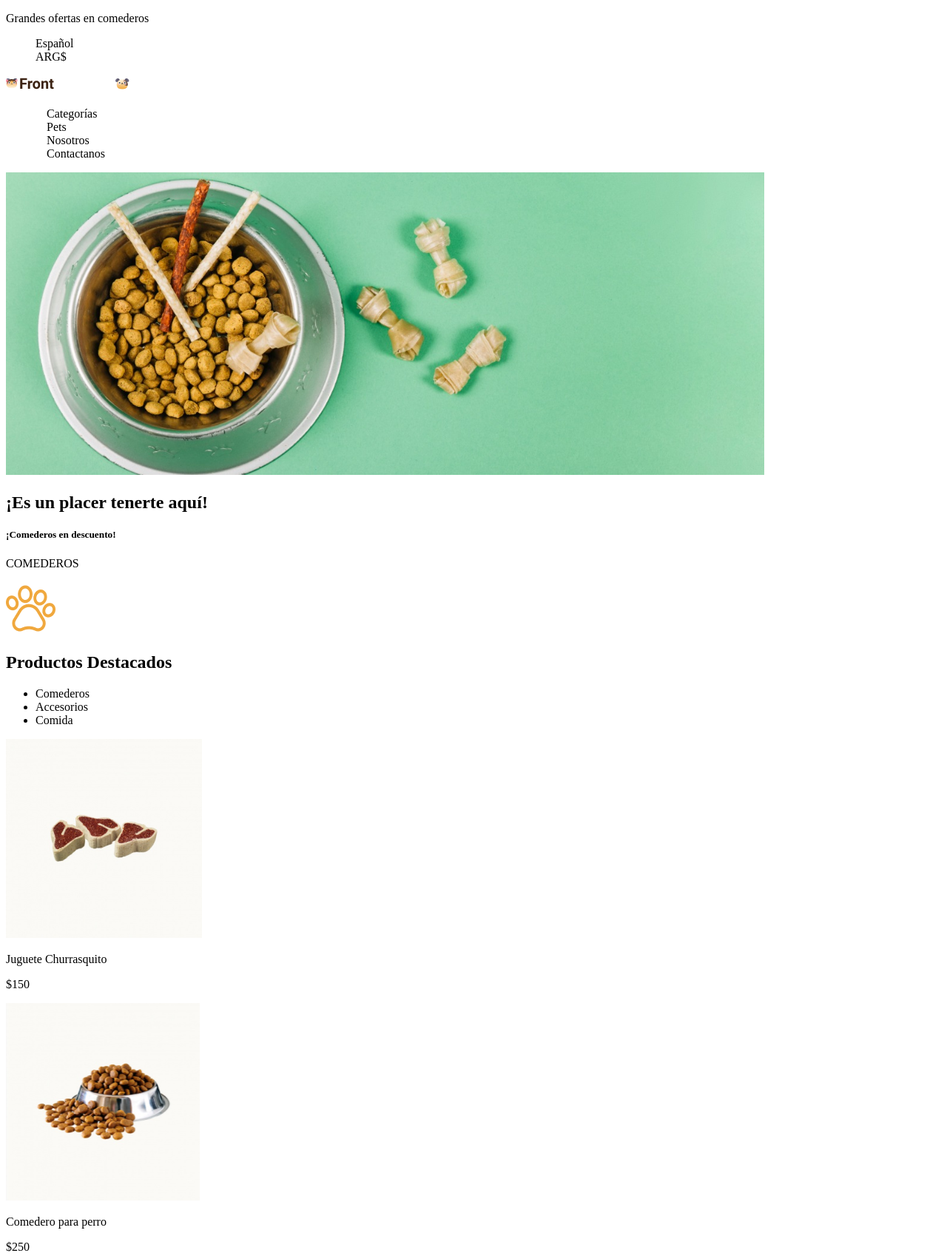
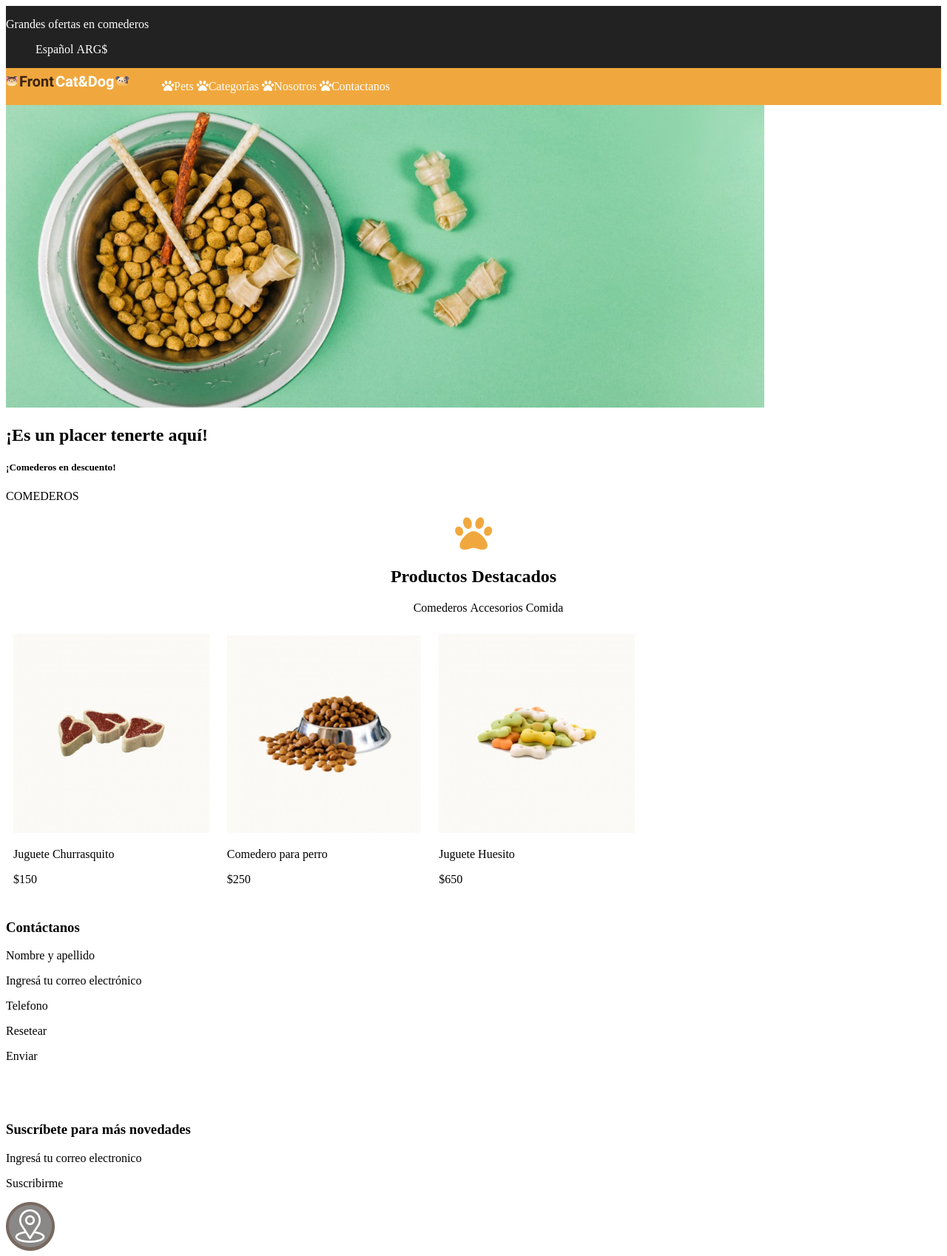
Before and after one commit to LeonardoAbril/FrontEnd_I, a plain HTML site: page ROOT_PetShop/index.html in a window 1280 px wide. Shown: the top 1698 px of the page at 74% size. Drawn offline with Linux system fonts and the light colour scheme.

Commit message:
V2 CV Leonardo y PetShop

```diff
--- a/ROOT_CV _Leo/css/styles.css
+++ b/ROOT_CV _Leo/css/styles.css
@@ -29,18 +29,20 @@ header ul li i{
 body{
     font-family:'Source Code Pro', monospace;
     font-size:medium;
+    background-color: white;
+    font-size: 20px;
 }
 
 h2{
+    background-color: rgb(206, 229, 245);
     display:block;
     margin:auto;
+    text-transform: capitalize;
 }
 
 dd {
-    margin-left: 100px;
+    margin-left: 130px;
 }
-
-
 
 footer{
     background-image: url("../img/Fondo_abs_Azul.jpg");
@@ -49,6 +51,15 @@ footer{
     font-family:'Exo', sans-serif;
     font-weight:bold;
     Color: rgb(15, 1, 1);
-    text-transform:capitalize;
+    font-size: 20px;
     text-align: center;
 }
+
+.fa-linkedin{
+    font-size: 50px;
+    padding-right: 30px;
+}
+
+.fa-instagram-square{
+    font-size: 50px;
+}
--- /dev/null
+++ b/ROOT_PetShop/css/styles.css
@@ -0,0 +1,46 @@
+header .ofertas{
+    background-color: #222222;
+    color: white;
+}
+
+header .ofertas > nav{
+    display: inline-block;
+}
+
+header .ofertas > nav > ul > li{
+    display: inline-block;
+}
+
+header .catDog{
+    background-color: #F0A83E;
+    color: white;
+
+}
+
+header .catDog > nav{
+    display: inline-block;
+}
+
+header .catDog > nav > ul > li{
+    display: inline-block;
+}
+
+main .productosDestacados{
+    text-align: center;
+}
+
+main .productosDestacados > i{
+    color: #F0A83E;
+    font-size: 50px;
+}
+
+main .productosDestacados > nav > ul > li{
+    display: inline-block;
+}
+
+.tarjetasDeProductos > div{
+    display: inline-block;
+    padding: 10px;
+    align-items: center;
+
+}
--- a/ROOT_PetShop/index.html
+++ b/ROOT_PetShop/index.html
@@ -5,39 +5,41 @@
     <meta http-equiv="X-UA-Compatible" content="IE=edge">
     <title>FromCat&Dog</title>
     <meta name="description" content="Roughly 155 characters">
+    <link rel="stylesheet" href="https://cdnjs.cloudflare.com/ajax/libs/font-awesome/5.15.3/css/all.min.css">
+    <link rel="stylesheet" href="css/styles.css">
 </head>
 <body>
     <header>
-    <section>
+        <section class = "ofertas">
+            <nav>
                 <p>Grandes ofertas en comederos</p>
-        <nav>
                 <ul type="none">
                     <li>Español</li>
                     <li>ARG$</li>
                 </ul>
             </nav>
         </section>
-    <section>
+        <section class = "catDog">
             <img src="img/LogoHeader.png", alt="logo FrontCat&Dog">
             <nav>
                 <ul type="none">
-                <li><img src="img/pawprint 1.png", alt="icono huella de perro"><a href="#"></a>Categorías</li>
-                <li><img src="img/pawprint 1.png", alt="icono huella de perro"><a href="#"></a>Pets</li>
-                <li><img src="img/pawprint 1.png", alt="icono huella de perro"><a href="#"></a>Nosotros</li>
-                <li><img src="img/pawprint 1.png", alt="icono huella de perro"><a href="#"></a>Contactanos</li>
+                    <li><i class="fas fa-paw"></i><a href="#"></a>Pets</li>
+                    <li><i class="fas fa-paw"></i><a href="#"></a>Categorías</li>
+                    <li><i class="fas fa-paw"></i><a href="#"></a>Nosotros</li>
+                    <li><i class="fas fa-paw"></i><a href="#"></a>Contactanos</li>
                 </ul>
             </nav>
         </section>
     </header>
     <main>
-        <section id="banner">
+        <section class ="banner">
             <img wigth="1024", height ="409" src="img/comida_perro.png", alt="Plato de comida para perro">
                 <h2>¡Es un placer tenerte aquí!</h2>
                 <h5>¡Comederos en descuento!</h5>
                 <p>COMEDEROS</p>
         </section>
-        <section id = "Productos Destacados">
-            <img wigth="67", height ="71" src="img/Paw_print.jpg", alt="Imagen de una huella de perro">
+        <section class = "productosDestacados">
+            <i class="fas fa-paw"></i>
             <h1>Productos Destacados</h1>
             <nav>
                 <ul>
@@ -47,7 +49,7 @@
                 </ul>
             </nav>
         </section>
-        <section id="tarjetas de productos">
+        <section class ="tarjetasDeProductos">
             <div>
                 <img wigth="265", height ="268.86" src="img/Jug_churrasquito.jpg", alt="Imagen juguete churrasquito">
                 <p>Juguete Churrasquito</p>
@@ -64,7 +66,7 @@
                 <p>$650</p>
             </div>
         </section>
-        <section id='Formulario contactanos'>
+        <section class ='Formulario contactanos'>
             <h3>Contáctanos</h3>
             <p>Nombre y apellido</p>
             <p>Ingresá tu correo electrónico</p>
@@ -72,31 +74,31 @@
             <p>Resetear</p>
             <p>Enviar</p>
         </section>
-        <section id="Suscribcion">
+        <section class ="Suscribcion">
             <img src="img/enviar-correo 1.png", alt ="imagen de un email en movimiento"><h3>Suscríbete para más novedades</h3>
             <p>Ingresá tu correo electronico</p>
             <p>Suscribirme</p>
         </section>
-        <footer id="Seccion de Contacto">
-            <section id="Localidad">
+        <footer>
+            <section class ="Localidad">
                 <img wigth="66", height ="66" src="img/IconoLocalidad.png", alt="Icono localidad">
                 <h3>Localidad</h3>
                 <p>Calle - provincia</p>
             </section>
-            <section id="Teléfono">
+            <section class ="Teléfono">
                 <img wigth="66", height ="66" src="img/IconoTel.png", alt="Icono Teléfono">
                 <h3>Teléfono</h3>
                 <p>Número de teléfono</p>
             </section>
-            <section id="Correo Electrónico">
+            <section class ="Correo Electrónico">
                 <img wigth="66", height ="66" src="img/IconoCorreo.png", alt="Icono Correo">
                 <h3>Correo Electrónico</h3>
                 <p>Dirección de correo</p>
             </section>
-            <section id="Logo from cat to dog">
+            <section class ="Logo from cat to dog">
                 <img wigth="166", height ="23" src="img/LogoFooter.png", alt="Icono From Cat to Dog">
             </section>
-                <p><p style="text-align: center;">Todos los derechos reservados Front End</p></p>
+                <p>Todos los derechos reservados Front End</p>
         </footer>
     </main>
 </body>
```
Also changed, not shown: ROOT_CV _Leo/index.html (+3 -3 lines). Lines whose indentation alone changed are shown as unchanged.
